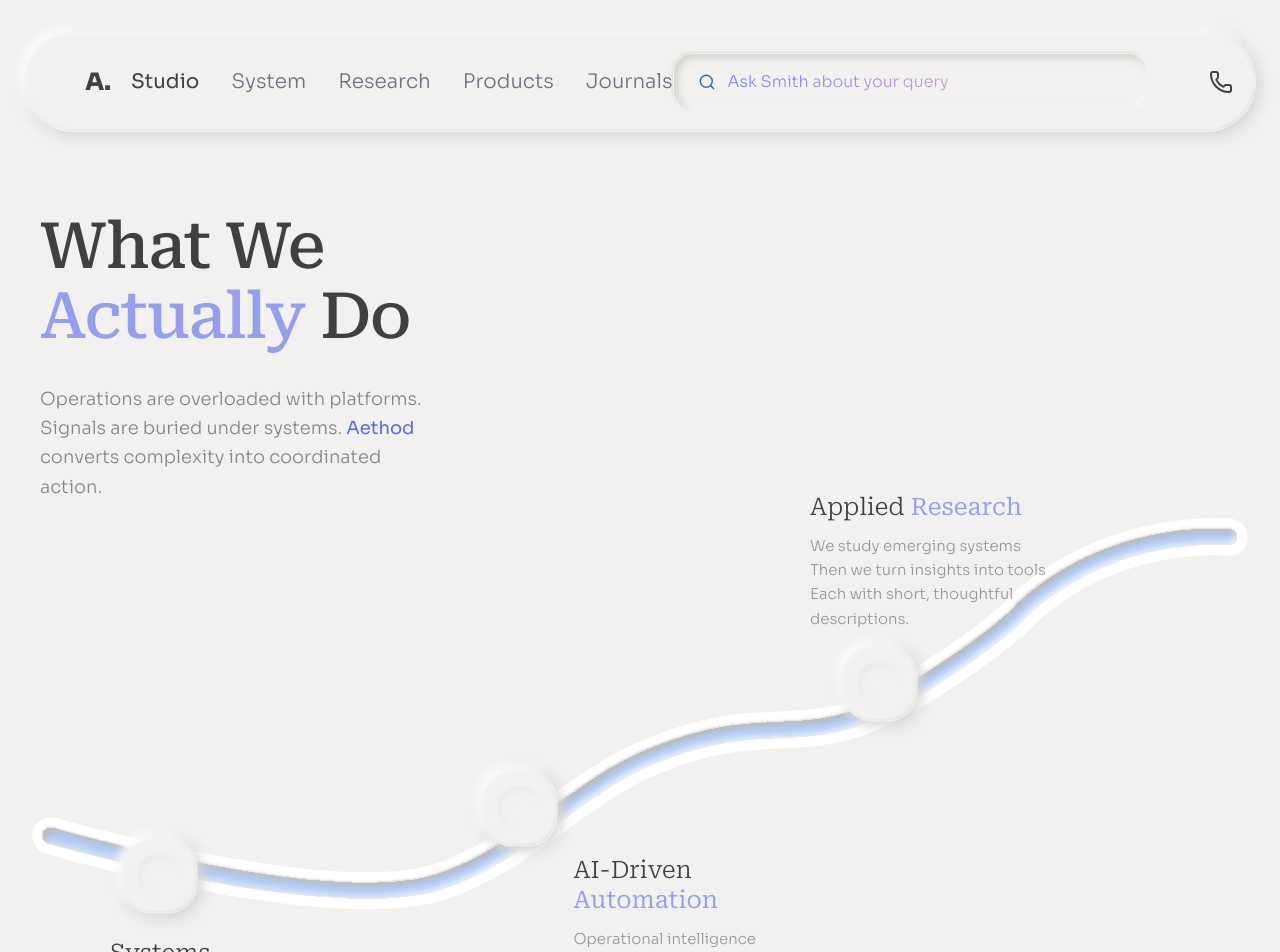
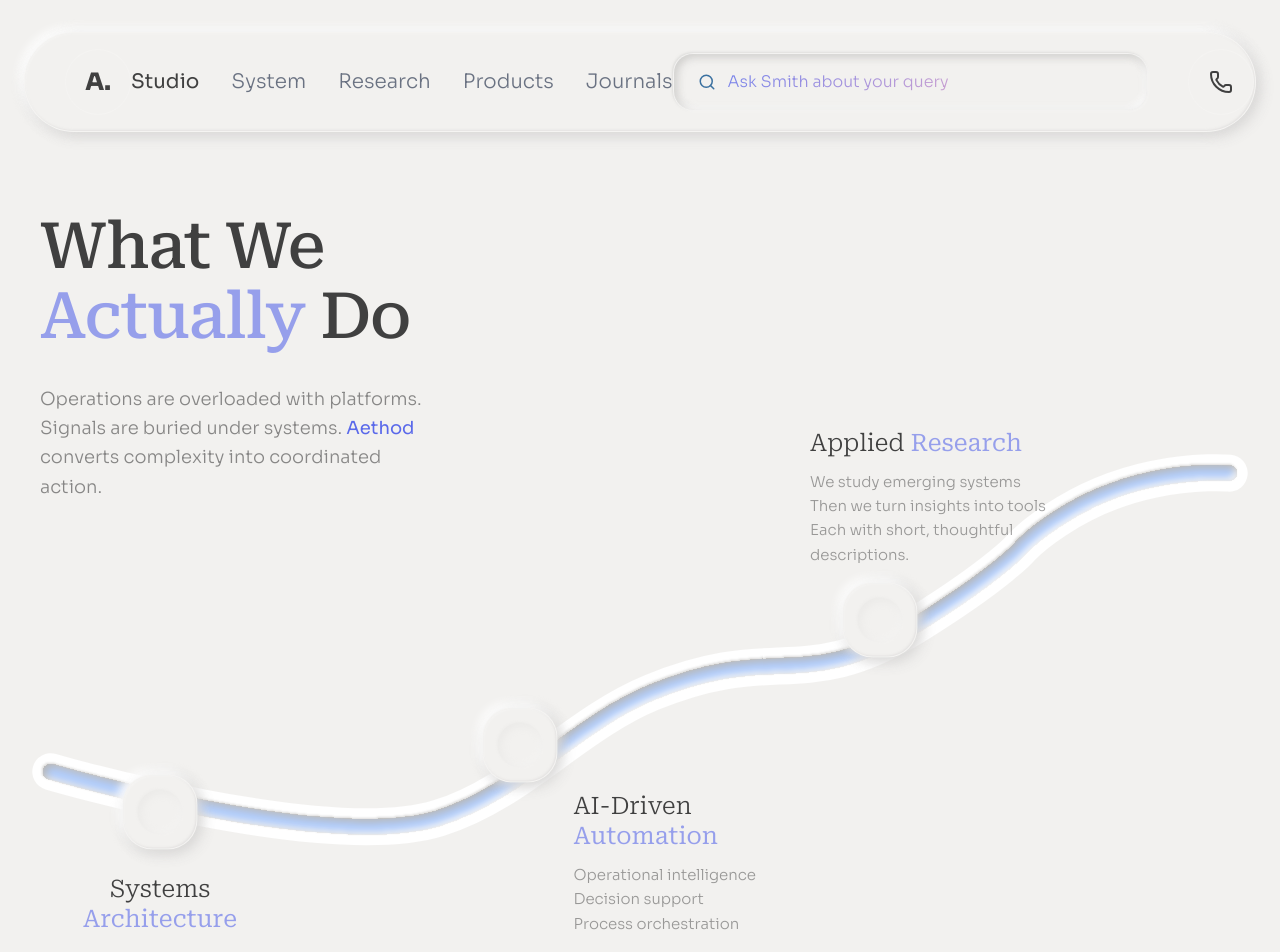
Before and after one commit to SadidSD/Aethod, a Next.js app: page /studio in a window 1280 px wide. Shown: the top 952 px of the page. Built offline with nearby package versions, Linux system fonts and the light colour scheme.

Commit message:
fix: Refine Studio curve upward shift to -mt-16 to avoid text collision

```diff
--- a/src/app/studio/page.tsx
+++ b/src/app/studio/page.tsx
@@ -19,7 +19,7 @@ export default function StudioPage() {
                 </div>
 
                 {/* Serpentine Path & Nodes Container */}
-                <div className="relative w-full" style={{ height: '480px' }}>
+                <div className="relative w-full -mt-16" style={{ height: '480px' }}>
                     {/* SVG Serpentine Path — Exact Figma CSS shadows */}
                     <svg
                         className="absolute inset-0 w-full h-full overflow-visible"
```
